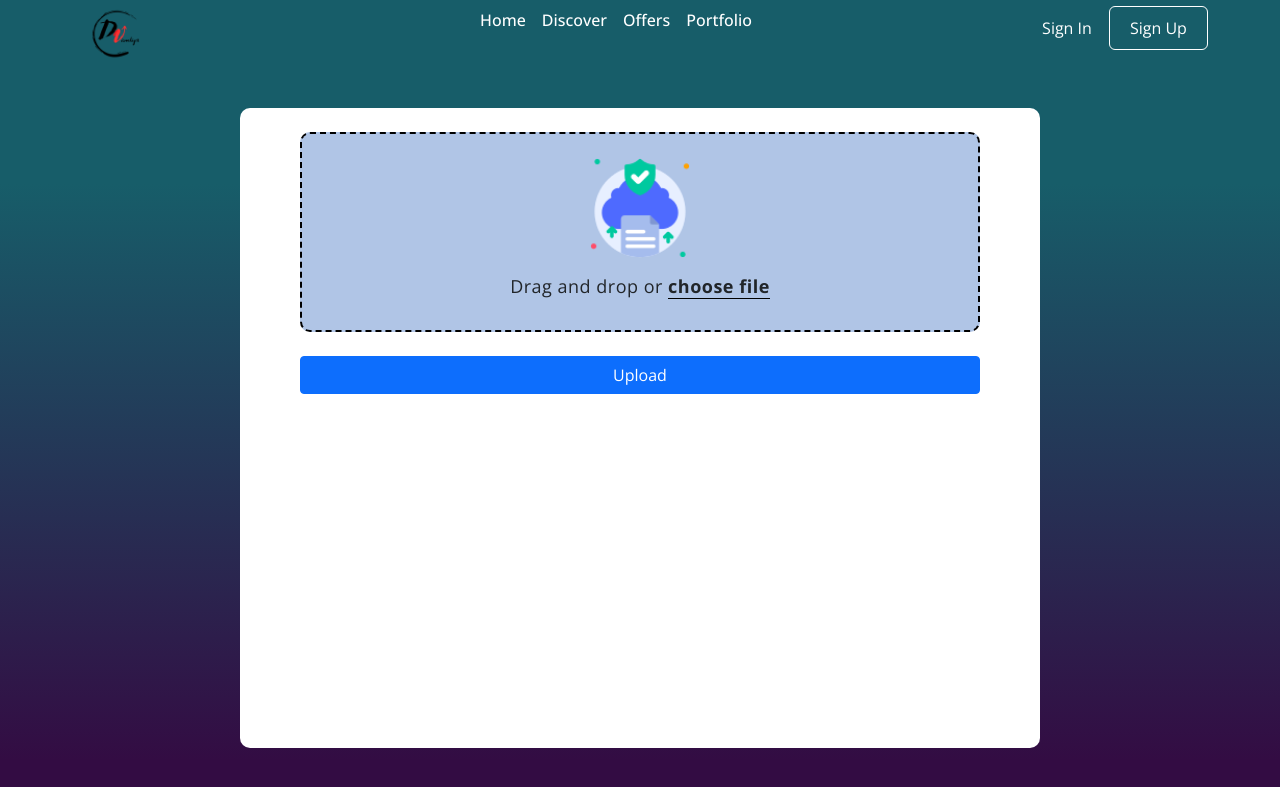
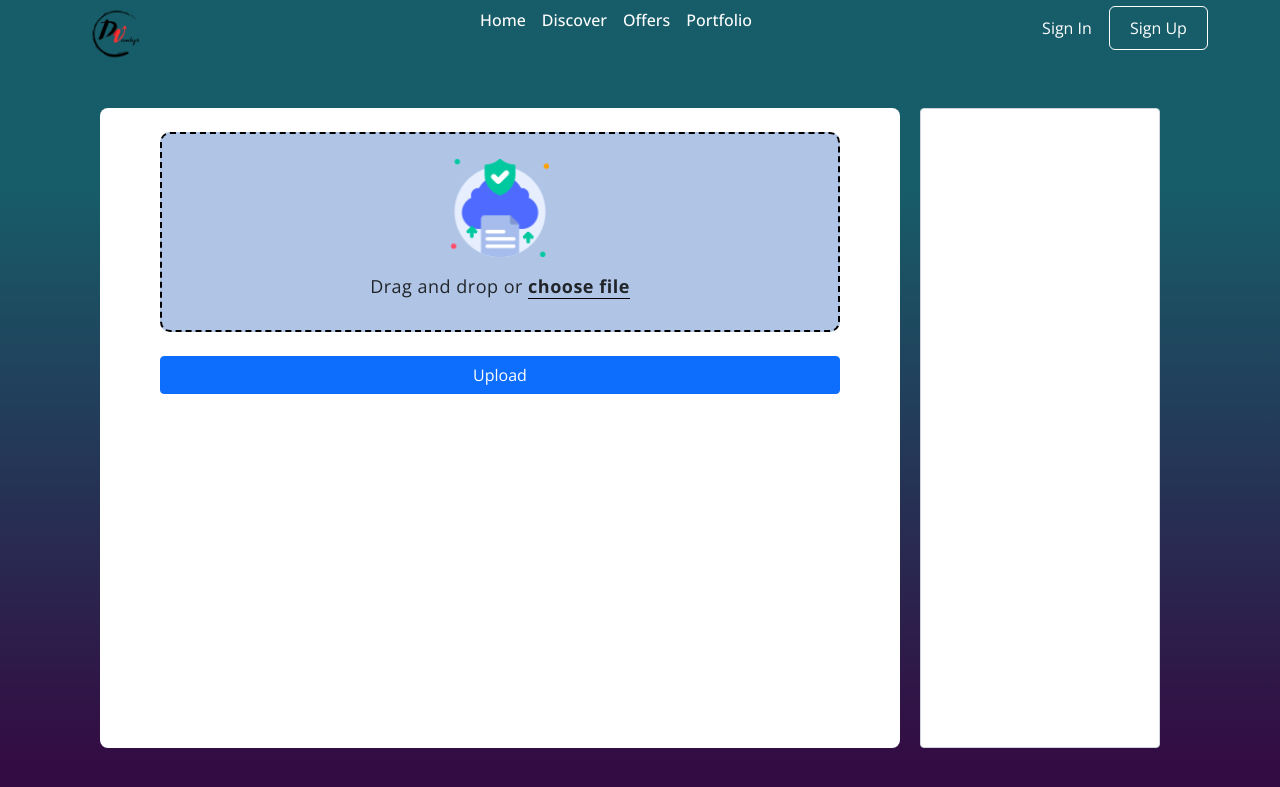
Before and after one commit to badrbnh/Data_Visualizer, a Flask app: template web_flask/templates/inside.html in a window 1280 px wide. Shown: the top 787 px of the page. Run offline with Flask 3, Linux system fonts and the light colour scheme; the template is opened without the code that fills it: most values are stand-ins (such as "Sample title", 1, 10 or a date in 2020); lists and menus that the app fills with data are empty; parts of the project's set-up code (start-up, migrations or seed data) failed here and were passed over; some libraries are stand-ins or nearby versions.

Commit message:
added files history

```diff
--- a/web_flask/routes.py
+++ b/web_flask/routes.py
@@ -5,6 +5,7 @@ from models.register import AddUser
 from models.login import LoginForm
 from models import db_storage
 from models.user import User
+from models.data import Data
 import os
 from web_flask import app
 
@@ -14,7 +15,8 @@ app.config['SECRET_KEY'] = 'you-will-never-guess'
 def inside():
     if current_user.is_anonymous:
         return redirect(url_for('login'))
-    return render_template('inside.html', user_id=current_user.id)
+    data = db_storage.all(Data)
+    return render_template('inside.html', user_id=current_user.id, data=data)
 
 @app.route('/' , methods=['GET', 'POST'])
 @app.route('/home', methods=['GET'], strict_slashes=False)
--- a/web_flask/static/styles/inside.css
+++ b/web_flask/static/styles/inside.css
@@ -1,3 +1,7 @@
+.main-container{
+    display: flex;
+    margin: auto;
+}
 .hero-container {
     display: flex;
     flex-direction: column;
@@ -5,8 +9,7 @@
     background: white;
     height: 640px;
     width: 800px;
-    border-radius: 10px;
-    margin: auto;
+    border-radius: 8px;
 }
 
 #upload-label {
@@ -40,7 +43,21 @@
     font-weight: bold;
 }
 
-
 .btn {
     margin-bottom: 12px;
 }
+
+.history {
+    background: #fff;
+    width: 240px;
+    height: 640px;
+    margin: 0 20px;
+    border-radius: 8px;
+}
+
+.form-select {
+    height: 640px;
+}
+.data-option {
+    padding: 8px 0;
+}
--- a/web_flask/templates/inside.html
+++ b/web_flask/templates/inside.html
@@ -1,5 +1,6 @@
 {% extends "base.html" %}
 {% block content %}
+<div class="main-container">
   <div class="hero-container">
     <form id="upload-form" enctype="multipart/form-data">
       <label for="input-file" id="upload-label">
@@ -42,7 +43,16 @@
     </form>
     <div id="chart_div"></div>
   </div>
-
+  <div class="history">
+    <select class="form-select" multiple aria-label="multiple select example">
+      {% for i in data.values() %}
+      {% if current_user.id == user_id %}
+      <option class="data-option">{{ i.file_name }}</option>
+      {% endif %}
+      {% endfor %}
+    </select>
+  </div>
+</div>
 <script>
   const inputFile = document.getElementById("input-file");
   const fileView = document.getElementById("img-view");
```
Lines whose indentation alone changed are shown as unchanged.
